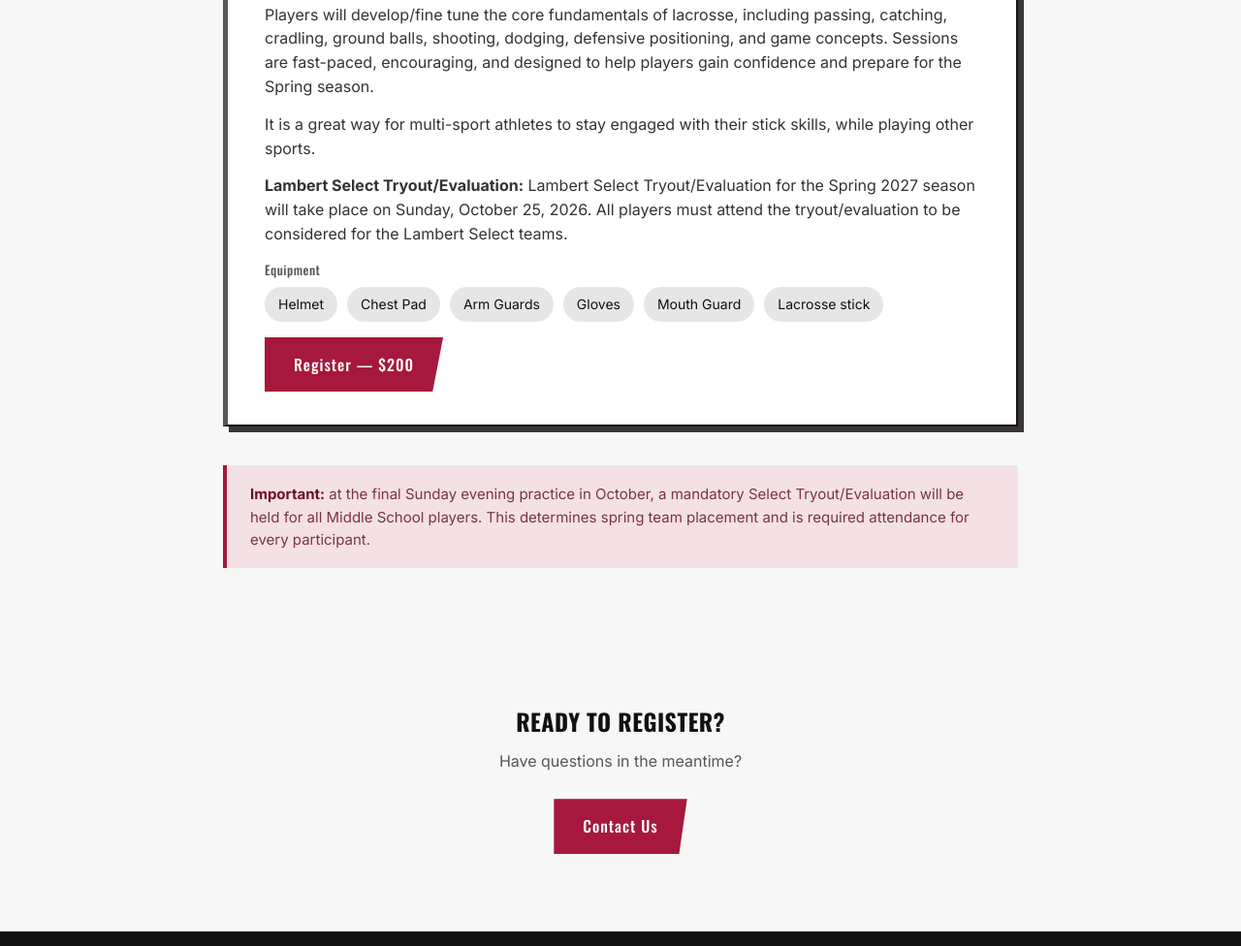
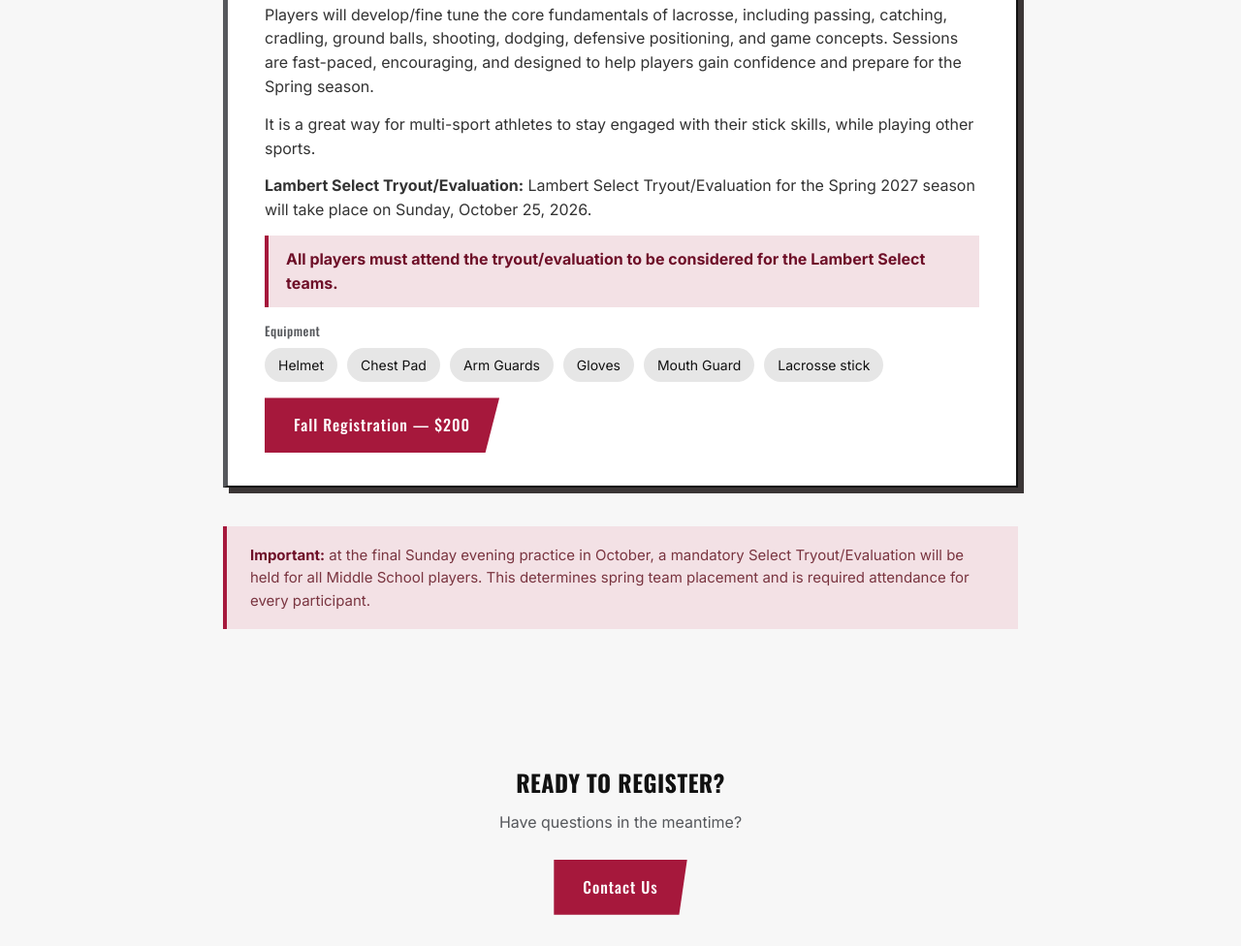
Before and after one commit to schmidtallen-byte/longhorns-youth-lax, a plain HTML site: page boys.html in a window 1280 px wide. Shown: the part 2692-3668 px from the top of the page at 97% size. Drawn offline with nearby package versions, Linux system fonts and the light colour scheme.

Commit message:
Add files via upload

```diff
--- a/boys.html
+++ b/boys.html
@@ -131,7 +131,8 @@
       <p><b>Stick Skills Clinics:</b> Designed for Middle School boys who are new to lacrosse or have playing experience. Whether your child is trying the sport for the first time or looking to build a stronger foundation before the spring season, this program provides a fun, welcoming environment to learn the game.</p>
       <p>Players will develop/fine tune the core fundamentals of lacrosse, including passing, catching, cradling, ground balls, shooting, dodging, defensive positioning, and game concepts. Sessions are fast-paced, encouraging, and designed to help players gain confidence and prepare for the Spring season.</p>
       <p>It is a great way for multi-sport athletes to stay engaged with their stick skills, while playing other sports.</p>
-      <p><b>Lambert Select Tryout/Evaluation:</b> Lambert Select Tryout/Evaluation for the Spring 2027 season will take place on Sunday, October 25, 2026. All players must attend the tryout/evaluation to be considered for the Lambert Select teams.</p>
+      <p><b>Lambert Select Tryout/Evaluation:</b> Lambert Select Tryout/Evaluation for the Spring 2027 season will take place on Sunday, October 25, 2026.</p>
+      <p style="background:var(--blush);border-left:4px solid var(--red);padding:12px 18px;color:var(--red-dark);font-weight:700;">All players must attend the tryout/evaluation to be considered for the Lambert Select teams.</p>
       <div class="equip-label">Equipment</div>
       <div class="equip-list">
         <span>Helmet</span>
@@ -141,7 +142,7 @@
         <span>Mouth Guard</span>
         <span>Lacrosse stick</span>
       </div>
-      <a href="https://go.teamsnap.com/forms/527574" target="_blank" rel="noopener" class="btn btn-red" style="margin-top:16px;">Register — $200</a>
+      <a href="https://go.teamsnap.com/forms/527574" target="_blank" rel="noopener" class="btn btn-red" style="margin-top:16px;">Fall Registration — $200</a>
     </div>
 
   </div>
```
